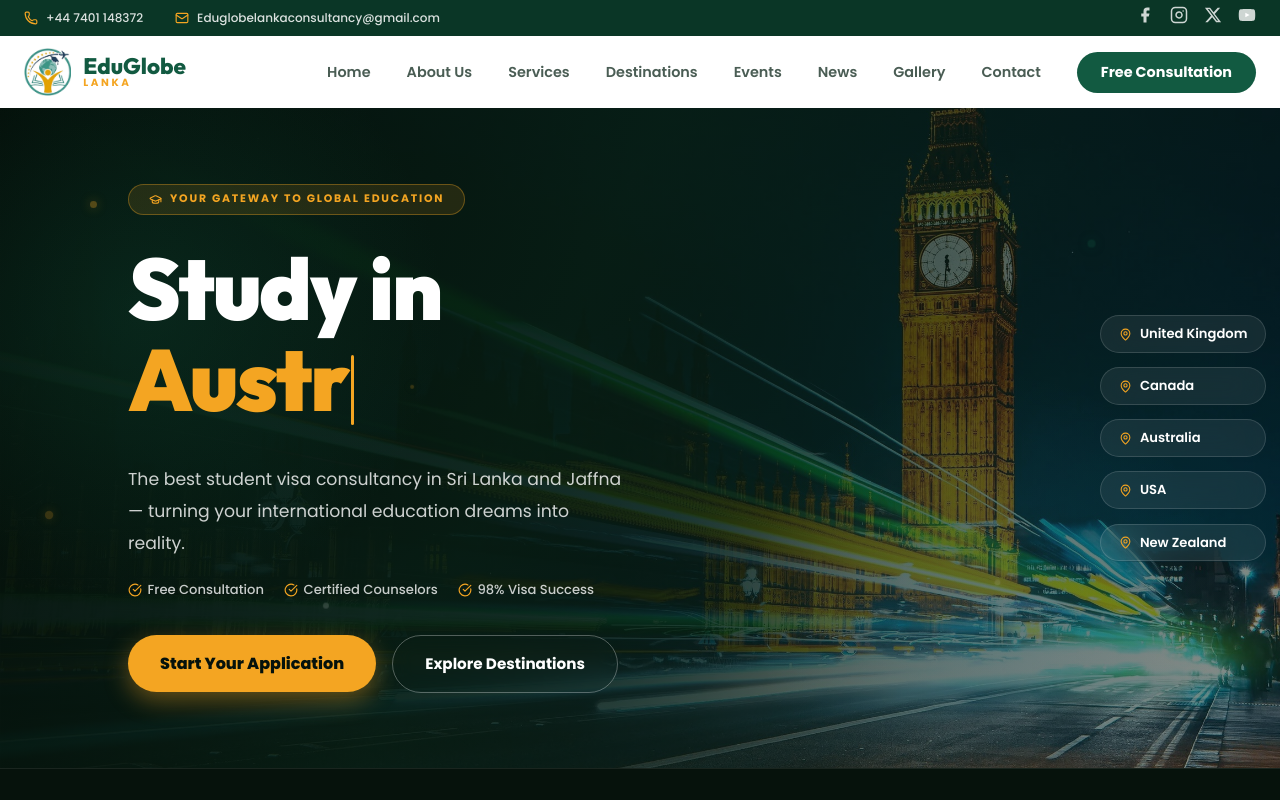
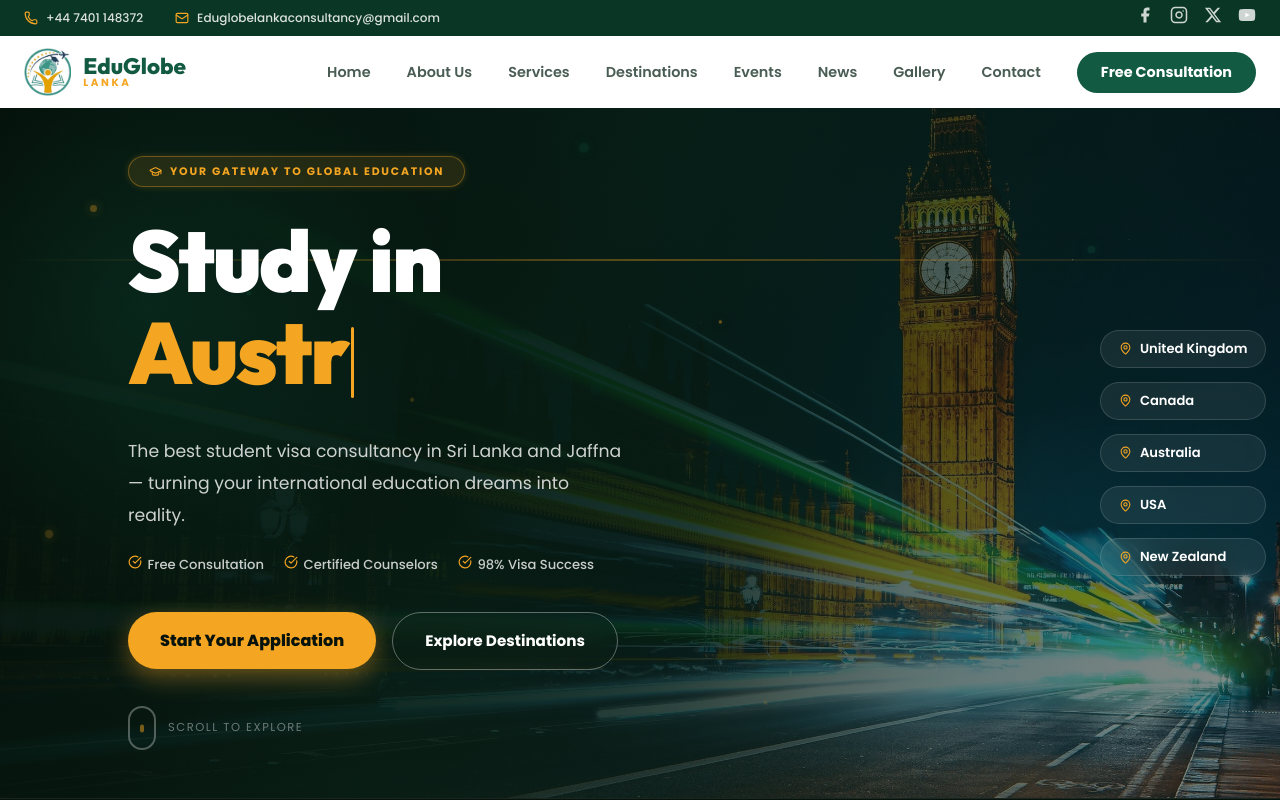
Before and after one commit to eduglobelanka/Website, a React (Vite) app: page / in a window 1280 px wide. Shown: the top 800 px of the page. Built offline with nearby package versions, Linux system fonts and the light colour scheme.

Commit message:
feat: add Events and Hero components to showcase upcoming programs and student testimonials

```diff
--- a/src/components/Events.jsx
+++ b/src/components/Events.jsx
@@ -1,6 +1,7 @@
-import React from 'react';
-import { Box, Container, Grid, Typography, Card, CardContent, Button, Chip, Avatar, useTheme } from '@mui/material';
-import { Calendar, ArrowRight, Star, Quote } from 'lucide-react';
+import React, { useState, useEffect, useCallback } from 'react';
+import { Box, Container, Grid, Typography, Card, CardContent, Button, Chip, Avatar, useTheme, IconButton } from '@mui/material';
+import { Calendar, ArrowRight, Star, Quote, ChevronLeft, ChevronRight } from 'lucide-react';
+import { motion, AnimatePresence } from 'framer-motion';
 
 const events = [
   {
@@ -51,7 +52,173 @@ const testimonials = [
     avatar: 'S',
     avatarBg: '#c48013',
   },
+  {
+    name: 'Arunthavarajah Priya',
+    role: 'University of Hertfordshire, UK',
+    text: 'As a student from Jaffna, I was unsure how to navigate the UK visa process. EduGlobe Lanka guided me every step of the way — from my application to landing in the UK. Truly the best!',
+    avatar: 'A',
+    avatarBg: '#7b1fa2',
+  },
+  {
+    name: 'Tharmalingam Suriya',
+    role: 'Coventry University, UK',
+    text: 'EduGlobe Lanka team is extremely professional and knowledgeable. They made my dream of studying in the UK a reality. I highly recommend them to every student in Jaffna!',
+    avatar: 'T',
+    avatarBg: '#125A41',
+  },
+  {
+    name: 'Kanagasabai Nithya',
+    role: 'University of Canberra, Australia',
+    text: 'The counsellors at EduGlobe Lanka understood my situation perfectly and found the right university and course for me. The entire process was seamless. Thank you so much!',
+    avatar: 'K',
+    avatarBg: '#c62828',
+  },
 ];
+
+
+function TestimonialCarousel({ theme }) {
+  const [idx, setIdx] = useState(0);
+  const [dir, setDir] = useState(1);
+  const total = testimonials.length;
+
+  const go = useCallback((newIdx, direction) => {
+    setDir(direction);
+    setIdx(newIdx);
+  }, []);
+
+  const next = useCallback(() => go((idx + 1) % total, 1), [idx, total, go]);
+  const prev = useCallback(() => go((idx - 1 + total) % total, -1), [idx, total, go]);
+
+  // Auto-advance on mobile
+  useEffect(() => {
+    const id = setInterval(next, 4500);
+    return () => clearInterval(id);
+  }, [next]);
+
+  const slideVariants = {
+    enter: (d) => ({ opacity: 0, x: d > 0 ? 120 : -120 }),
+    center: { opacity: 1, x: 0, transition: { duration: 0.42, ease: [0.25, 0.46, 0.45, 0.94] } },
+    exit: (d) => ({ opacity: 0, x: d > 0 ? -120 : 120, transition: { duration: 0.32 } }),
+  };
+
+  // Duplicate cards for seamless marquee on desktop
+  const doubled = [...testimonials, ...testimonials];
+
+  return (
+    <Box>
+      {/* ── DESKTOP: infinite marquee ── */}
+      <Box sx={{ display: { xs: 'none', md: 'block' }, overflow: 'hidden' }}>
+        <style>{`
+          @keyframes marquee-scroll {
+            0%   { transform: translateX(0); }
+            100% { transform: translateX(-50%); }
+          }
+          .testimonial-track {
+            display: flex;
+            gap: 24px;
+            width: max-content;
+            animation: marquee-scroll 36s linear infinite;
+          }
+          .testimonial-track:hover {
+            animation-play-state: paused;
+          }
+        `}</style>
+        <Box className="testimonial-track">
+          {doubled.map((t, i) => (
+            <Box key={i} sx={{ width: 420, flexShrink: 0 }}>
+              <Card
+                sx={{
+                  height: '100%', borderRadius: 3,
+                  boxShadow: '0 4px 24px rgba(18,90,65,0.07)',
+                  border: '1px solid rgba(18,90,65,0.08)',
+                  transition: 'transform 0.3s, box-shadow 0.3s',
+                  '&:hover': { transform: 'translateY(-6px)', boxShadow: '0 20px 48px rgba(18,90,65,0.13)' },
+                }}
+              >
+                <CardContent sx={{ p: 4 }}>
+                  <Box sx={{ color: theme.palette.secondary.main, opacity: 0.3, mb: 2, lineHeight: 0 }}>
+                    <Quote size={40} />
+                  </Box>
+                  <Typography variant="body1" sx={{ color: theme.palette.text.secondary, lineHeight: 1.9, mb: 3, fontStyle: 'italic', fontSize: '0.93rem' }}>
+                    "{t.text}"
+                  </Typography>
+                  <Box sx={{ height: '1px', bgcolor: 'rgba(18,90,65,0.1)', mb: 3 }} />
+                  <Box sx={{ display: 'flex', alignItems: 'center', gap: 2 }}>
+                    <Avatar sx={{ bgcolor: t.avatarBg, width: 46, height: 46, fontWeight: 800, fontSize: '1rem', flexShrink: 0, boxShadow: '0 4px 12px rgba(0,0,0,0.15)' }}>
+                      {t.avatar}
+                    </Avatar>
+                    <Box>
+                      <Typography variant="subtitle2" sx={{ fontWeight: 700, color: theme.palette.primary.main }}>{t.name}</Typography>
+                      <Typography variant="caption" sx={{ color: theme.palette.text.secondary, display: 'block', mb: 0.5, fontSize: '0.76rem' }}>{t.role}</Typography>
+                      <Box sx={{ display: 'flex', gap: 0.3 }}>
+                        {[...Array(5)].map((_, si) => <Star key={si} size={11} fill={theme.palette.secondary.main} color={theme.palette.secondary.main} />)}
+                      </Box>
+                    </Box>
+                  </Box>
+                </CardContent>
+              </Card>
+            </Box>
+          ))}
+        </Box>
+      </Box>
+
+      {/* ── MOBILE: one-at-a-time carousel ── */}
+      <Box sx={{ display: { xs: 'block', md: 'none' } }}>
+        <Box sx={{ overflow: 'hidden', minHeight: 300 }}>
+          <AnimatePresence custom={dir} mode="wait">
+            <motion.div key={idx} custom={dir} variants={slideVariants} initial="enter" animate="center" exit="exit">
+              <Card
+                sx={{
+                  borderRadius: 3,
+                  boxShadow: '0 4px 24px rgba(18,90,65,0.07)',
+                  border: '1px solid rgba(18,90,65,0.08)',
+                }}
+              >
+                <CardContent sx={{ p: 3 }}>
+                  <Box sx={{ color: theme.palette.secondary.main, opacity: 0.3, mb: 2, lineHeight: 0 }}>
+                    <Quote size={40} />
+                  </Box>
+                  <Typography variant="body1" sx={{ color: theme.palette.text.secondary, lineHeight: 1.9, mb: 3, fontStyle: 'italic', fontSize: '0.93rem' }}>
+                    "{testimonials[idx].text}"
+                  </Typography>
+                  <Box sx={{ height: '1px', bgcolor: 'rgba(18,90,65,0.1)', mb: 3 }} />
+                  <Box sx={{ display: 'flex', alignItems: 'center', gap: 2 }}>
+                    <Avatar sx={{ bgcolor: testimonials[idx].avatarBg, width: 46, height: 46, fontWeight: 800, fontSize: '1rem', flexShrink: 0, boxShadow: '0 4px 12px rgba(0,0,0,0.15)' }}>
+                      {testimonials[idx].avatar}
+                    </Avatar>
+                    <Box>
+                      <Typography variant="subtitle2" sx={{ fontWeight: 700, color: theme.palette.primary.main }}>{testimonials[idx].name}</Typography>
+                      <Typography variant="caption" sx={{ color: theme.palette.text.secondary, display: 'block', mb: 0.5, fontSize: '0.76rem' }}>{testimonials[idx].role}</Typography>
+                      <Box sx={{ display: 'flex', gap: 0.3 }}>
+                        {[...Array(5)].map((_, si) => <Star key={si} size={11} fill={theme.palette.secondary.main} color={theme.palette.secondary.main} />)}
+                      </Box>
+                    </Box>
+                  </Box>
+                </CardContent>
+              </Card>
+            </motion.div>
+          </AnimatePresence>
+        </Box>
+
+        {/* Mobile controls */}
+        <Box sx={{ display: 'flex', alignItems: 'center', justifyContent: 'center', gap: 2, mt: 3 }}>
+          <IconButton onClick={prev} sx={{ border: '1px solid rgba(18,90,65,0.2)', color: '#125A41', '&:hover': { bgcolor: '#125A41', color: 'white' }, transition: 'all 0.25s' }}>
+            <ChevronLeft size={20} />
+          </IconButton>
+          <Box sx={{ display: 'flex', gap: 1 }}>
+            {testimonials.map((_, i) => (
+              <Box key={i} onClick={() => go(i, i > idx ? 1 : -1)} sx={{ width: i === idx ? 22 : 8, height: 8, borderRadius: 4, bgcolor: i === idx ? '#125A41' : 'rgba(18,90,65,0.25)', cursor: 'pointer', transition: 'all 0.35s ease' }} />
+            ))}
+          </Box>
+          <IconButton onClick={next} sx={{ border: '1px solid rgba(18,90,65,0.2)', color: '#125A41', '&:hover': { bgcolor: '#125A41', color: 'white' }, transition: 'all 0.25s' }}>
+            <ChevronRight size={20} />
+          </IconButton>
+        </Box>
+      </Box>
+    </Box>
+  );
+}
+
 
 const Events = () => {
   const theme = useTheme();
@@ -89,7 +256,6 @@ const Events = () => {
             </Button>
           </Box>
 
-          {/* Use flexbox row for reliable 3-column layout */}
           <Box sx={{ display: 'flex', flexWrap: 'wrap', gap: 3 }}>
             {events.map((ev, i) => (
               <Box key={i} sx={{ flex: { xs: '1 1 100%', md: '1 1 calc(33.33% - 16px)' }, minWidth: 0 }}>
@@ -138,7 +304,7 @@ const Events = () => {
         </Container>
       </Box>
 
-      {/* ─── Testimonials ─── */}
+      {/* ─── Testimonials Carousel ─── */}
       <Box sx={{ py: { xs: 8, md: 12 }, background: 'linear-gradient(150deg, #edf7f2 0%, #f5faf7 50%, #edf4f9 100%)' }}>
         <Container maxWidth="xl">
           <Box sx={{ textAlign: 'center', mb: 7 }}>
@@ -153,69 +319,7 @@ const Events = () => {
             </Typography>
           </Box>
 
-          {/* 3-column flex row */}
-          <Box sx={{ display: 'flex', flexWrap: 'wrap', gap: 3 }}>
-            {testimonials.map((t, i) => (
-              <Box key={i} sx={{ flex: { xs: '1 1 100%', md: '1 1 calc(33.33% - 16px)' }, minWidth: 0 }}>
-                <Card
-                  sx={{
-                    height: '100%',
-                    borderRadius: 3,
-                    boxShadow: '0 4px 24px rgba(18,90,65,0.07)',
-                    border: '1px solid rgba(18,90,65,0.08)',
-                    transition: 'transform 0.3s ease, box-shadow 0.3s ease',
-                    '&:hover': { transform: 'translateY(-6px)', boxShadow: '0 20px 48px rgba(18,90,65,0.13)' },
-                  }}
-                >
-                  <CardContent sx={{ p: 4 }}>
-                    {/* Quote icon */}
-                    <Box sx={{ color: theme.palette.secondary.main, opacity: 0.3, mb: 2, lineHeight: 0 }}>
-                      <Quote size={44} />
-                    </Box>
-
-                    <Typography
-                      variant="body1"
-                      sx={{ color: theme.palette.text.secondary, lineHeight: 1.9, mb: 3, fontStyle: 'italic', fontSize: '0.95rem' }}
-                    >
-                      "{t.text}"
-                    </Typography>
-
-                    {/* Divider */}
-                    <Box sx={{ height: '1px', bgcolor: 'rgba(18,90,65,0.1)', mb: 3 }} />
-
-                    <Box sx={{ display: 'flex', alignItems: 'center', gap: 2 }}>
-                      <Avatar
-                        sx={{
-                          bgcolor: t.avatarBg,
-                          width: 50,
-                          height: 50,
-                          fontWeight: 800,
-                          fontSize: '1.1rem',
-                          flexShrink: 0,
-                          boxShadow: '0 4px 12px rgba(0,0,0,0.15)',
-                        }}
-                      >
-                        {t.avatar}
-                      </Avatar>
-                      <Box>
-                        <Typography variant="subtitle2" sx={{ fontWeight: 700, color: theme.palette.primary.main }}>
-                          {t.name}
-                        </Typography>
-                        <Typography variant="caption" sx={{ color: theme.palette.text.secondary, display: 'block', mb: 0.5, fontSize: '0.78rem' }}>
-                          {t.role}
-                        </Typography>
-                        <Box sx={{ display: 'flex', gap: 0.3 }}>
-                          {[...Array(5)].map((_, si) => (
-                            <Star key={si} size={12} fill={theme.palette.secondary.main} color={theme.palette.secondary.main} />
-                          ))}
-                        </Box>
-                      </Box>
-                    </Box>
-                  </CardContent>
-                </Card>
-              </Box>
-            ))}
-          </Box>
+          <TestimonialCarousel theme={theme} />
         </Container>
       </Box>
     </>
--- a/src/components/Hero.jsx
+++ b/src/components/Hero.jsx
@@ -1,6 +1,6 @@
 import React, { useEffect, useState, useRef } from 'react';
 import { Box, Typography, Button, Container } from '@mui/material';
-import { motion, useInView } from 'framer-motion';
+import { motion, useInView, AnimatePresence } from 'framer-motion';
 import {
   Users, BookOpen, GraduationCap, FileText,
   ArrowRight, CheckCircle, Star, TrendingUp, MapPin,
@@ -33,14 +33,18 @@ const FEATURES = [
 
 // ── Particles ────────────────────────────────────────────────
 const PARTICLES = [
-  { w: 7, h: 7, top: '14%', left: '7%', dur: 7, delay: 0, col: `rgba(244,165,34,0.55)` },
-  { w: 5, h: 5, top: '28%', left: '20%', dur: 9, delay: 1.2, col: `rgba(18,90,65,0.6)` },
-  { w: 9, h: 9, top: '62%', left: '4%', dur: 8, delay: 0.5, col: `rgba(244,165,34,0.4)` },
-  { w: 6, h: 6, top: '78%', left: '25%', dur: 10, delay: 2, col: `rgba(255,255,255,0.22)` },
-  { w: 4, h: 4, top: '42%', left: '32%', dur: 6, delay: 0.8, col: `rgba(244,165,34,0.35)` },
-  { w: 8, h: 8, top: '20%', left: '85%', dur: 7, delay: 0.3, col: `rgba(18,90,65,0.5)` },
-  { w: 5, h: 5, top: '52%', left: '90%', dur: 9, delay: 1.8, col: `rgba(244,165,34,0.45)` },
-  { w: 6, h: 6, top: '72%', left: '78%', dur: 7, delay: 0.9, col: `rgba(255,255,255,0.18)` },
+  { w: 7,  h: 7,  top: '14%', left: '7%',  dur: 7,  delay: 0,   col: `rgba(244,165,34,0.55)` },
+  { w: 5,  h: 5,  top: '28%', left: '20%', dur: 9,  delay: 1.2, col: `rgba(18,90,65,0.6)`    },
+  { w: 9,  h: 9,  top: '62%', left: '4%',  dur: 8,  delay: 0.5, col: `rgba(244,165,34,0.4)`  },
+  { w: 6,  h: 6,  top: '78%', left: '25%', dur: 10, delay: 2,   col: `rgba(255,255,255,0.22)` },
+  { w: 4,  h: 4,  top: '42%', left: '32%', dur: 6,  delay: 0.8, col: `rgba(244,165,34,0.35)` },
+  { w: 8,  h: 8,  top: '20%', left: '85%', dur: 7,  delay: 0.3, col: `rgba(18,90,65,0.5)`    },
+  { w: 5,  h: 5,  top: '52%', left: '90%', dur: 9,  delay: 1.8, col: `rgba(244,165,34,0.45)` },
+  { w: 6,  h: 6,  top: '72%', left: '78%', dur: 7,  delay: 0.9, col: `rgba(255,255,255,0.18)` },
+  { w: 3,  h: 3,  top: '35%', left: '55%', dur: 5,  delay: 0.4, col: `rgba(244,165,34,0.5)`  },
+  { w: 10, h: 10, top: '8%',  left: '45%', dur: 11, delay: 1.5, col: `rgba(18,90,65,0.35)`   },
+  { w: 4,  h: 4,  top: '88%', left: '60%', dur: 8,  delay: 2.5, col: `rgba(244,165,34,0.3)`  },
+  { w: 7,  h: 7,  top: '50%', left: '70%', dur: 6,  delay: 0.2, col: `rgba(255,255,255,0.14)` },
 ];
 
 // ── Animated counter ─────────────────────────────────────────
@@ -105,6 +109,14 @@ const fadeRight = {
   hidden: { opacity: 0, x: 48 },
   visible: (d = 0) => ({ opacity: 1, x: 0, transition: { duration: 0.6, delay: d, ease: 'easeOut' } }),
 };
+const fadeLeft = {
+  hidden: { opacity: 0, x: -48 },
+  visible: (d = 0) => ({ opacity: 1, x: 0, transition: { duration: 0.6, delay: d, ease: 'easeOut' } }),
+};
+const scaleIn = {
+  hidden: { opacity: 0, scale: 0.7 },
+  visible: (d = 0) => ({ opacity: 1, scale: 1, transition: { duration: 0.5, delay: d, type: 'spring', stiffness: 200 } }),
+};
 
 // ─────────────────────────────────────────────────────────────
 const Hero = () => {
@@ -135,6 +147,21 @@ const Hero = () => {
           position: 'absolute', inset: 0,
           background: 'linear-gradient(115deg, rgba(4,14,8,0.95) 0%, rgba(8,30,18,0.86) 42%, rgba(6,18,12,0.45) 100%)',
         }} />
+
+        {/* Shimmer scan line */}
+        <motion.div
+          style={{ position: 'absolute', inset: 0, pointerEvents: 'none', zIndex: 1, overflow: 'hidden' }}
+          initial={false}
+        >
+          <motion.div
+            style={{
+              position: 'absolute', left: 0, right: 0, height: 2,
+              background: 'linear-gradient(90deg, transparent, rgba(244,165,34,0.35), transparent)',
+            }}
+            animate={{ top: ['-2%', '102%'] }}
+            transition={{ duration: 4, repeat: Infinity, ease: 'linear', repeatDelay: 2 }}
+          />
+        </motion.div>
 
         {/* Morphing green blob */}
         <Box sx={{
@@ -239,17 +266,23 @@ const Hero = () => {
           <Box sx={{ maxWidth: { xs: '100%', md: 700, lg: 760 }, color: 'white' }}>
 
             {/* Badge pill */}
-            <motion.div custom={0} initial="hidden" animate="visible" variants={fadeUp}>
+            <motion.div custom={0} initial="hidden" animate="visible" variants={scaleIn}>
+              <motion.div
+                animate={{ boxShadow: ['0 0 0px rgba(244,165,34,0)', '0 0 18px rgba(244,165,34,0.45)', '0 0 0px rgba(244,165,34,0)'] }}
+                transition={{ duration: 2.5, repeat: Infinity, ease: 'easeInOut' }}
+                style={{ display: 'inline-block', borderRadius: 30, marginBottom: '28px' }}
+              >
                 <Box sx={{
                   display: 'inline-flex', alignItems: 'center', gap: 1,
                   bgcolor: 'rgba(244,165,34,0.12)', border: '1px solid rgba(244,165,34,0.35)',
-                borderRadius: 30, px: 2.5, py: 0.8, mb: 3.5,
+                  borderRadius: 30, px: 2.5, py: 0.8,
                 }}>
                   <GraduationCap size={13} color={ORANGE} />
                   <Typography sx={{ color: ORANGE, fontWeight: 700, letterSpacing: 1.8, textTransform: 'uppercase', fontSize: '0.68rem' }}>
                     Your Gateway to Global Education
                   </Typography>
                 </Box>
+              </motion.div>
             </motion.div>
 
             {/* "Study in" line */}
@@ -284,22 +317,41 @@ const Hero = () => {
               </Typography>
             </motion.div>
 
-            {/* Trust ticks */}
-            <motion.div custom={0.4} initial="hidden" animate="visible" variants={fadeUp}>
+            {/* Trust ticks — staggered */}
             <Box sx={{ display: 'flex', flexWrap: 'wrap', gap: 2.5, mb: 4.5 }}>
-                {['Free Consultation', 'Certified Counselors', '98% Visa Success'].map(t => (
-                  <Box key={t} sx={{ display: 'flex', alignItems: 'center', gap: 0.7 }}>
+              {['Free Consultation', 'Certified Counselors', '98% Visa Success'].map((t, i) => (
+                <motion.div
+                  key={t}
+                  initial={{ opacity: 0, x: -20 }}
+                  animate={{ opacity: 1, x: 0 }}
+                  transition={{ delay: 0.5 + i * 0.15, duration: 0.5, ease: 'easeOut' }}
+                >
+                  <Box sx={{ display: 'flex', alignItems: 'center', gap: 0.7 }}>
+                    <motion.div
+                      initial={{ scale: 0 }}
+                      animate={{ scale: 1 }}
+                      transition={{ delay: 0.55 + i * 0.15, type: 'spring', stiffness: 300 }}
+                    >
                       <CheckCircle size={14} color={ORANGE} />
+                    </motion.div>
                     <Typography sx={{ color: 'rgba(255,255,255,0.78)', fontSize: '0.82rem', fontWeight: 500 }}>{t}</Typography>
                   </Box>
+                </motion.div>
               ))}
             </Box>
-            </motion.div>
 
             {/* CTA buttons */}
-            <motion.div custom={0.5} initial="hidden" animate="visible" variants={fadeUp}>
+            <motion.div
+              initial={{ opacity: 0, y: 24 }}
+              animate={{ opacity: 1, y: 0 }}
+              transition={{ delay: 0.72, duration: 0.6, ease: 'easeOut' }}
+            >
               <Box sx={{ display: 'flex', gap: 2, flexWrap: 'wrap' }}>
-                <motion.div whileHover={{ y: -3 }} whileTap={{ scale: 0.97 }}>
+                <motion.div
+                  whileHover={{ y: -5, scale: 1.04 }}
+                  whileTap={{ scale: 0.95 }}
+                  transition={{ type: 'spring', stiffness: 350, damping: 18 }}
+                >
                   <Button
                     variant="contained" size="large"
                     sx={{
@@ -307,26 +359,51 @@ const Hero = () => {
                       px: 4, py: 1.8, borderRadius: 30,
                       fontWeight: 800, fontSize: '1rem',
                       boxShadow: '0 8px 25px rgba(244,165,34,0.4)',
-                      '&:hover': { bgcolor: '#ffb732', boxShadow: '0 12px 30px rgba(244,165,34,0.6)' },
+                      transition: 'box-shadow 0.3s',
+                      '&:hover': { bgcolor: '#ffb732', boxShadow: '0 18px 40px rgba(244,165,34,0.65)' },
                     }}
                   >
                     Start Your Application
                   </Button>
                 </motion.div>
-                <motion.div whileHover={{ y: -3 }} whileTap={{ scale: 0.97 }}>
+                <motion.div
+                  whileHover={{ y: -5, scale: 1.04 }}
+                  whileTap={{ scale: 0.95 }}
+                  transition={{ type: 'spring', stiffness: 350, damping: 18 }}
+                >
                   <Button
                     variant="outlined" size="large"
                     sx={{
-                      color: 'white', borderColor: 'rgba(255,255,255,0.3)',
+                      color: 'white', borderColor: 'rgba(255,255,255,0.35)',
                       px: 4, py: 1.8, borderRadius: 30,
                       fontWeight: 700, fontSize: '0.95rem',
                       backdropFilter: 'blur(10px)',
-                      '&:hover': { borderColor: ORANGE, bgcolor: 'rgba(244,165,34,0.08)', color: ORANGE },
+                      transition: 'all 0.3s',
+                      '&:hover': { borderColor: ORANGE, bgcolor: 'rgba(244,165,34,0.1)', color: ORANGE },
                     }}
                   >
                     Explore Destinations
                   </Button>
                 </motion.div>
+              </Box>
+            </motion.div>
+
+            {/* Scroll indicator */}
+            <motion.div
+              initial={{ opacity: 0 }}
+              animate={{ opacity: 1 }}
+              transition={{ delay: 1.4, duration: 0.8 }}
+              style={{ marginTop: 36 }}
+            >
+              <Box sx={{ display: 'flex', alignItems: 'center', gap: 1.5 }}>
+                <Box sx={{ position: 'relative', width: 28, height: 44, borderRadius: 14, border: '2px solid rgba(255,255,255,0.3)', display: 'flex', justifyContent: 'center', pt: '6px' }}>
+                  <motion.div
+                    style={{ width: 4, height: 8, borderRadius: 2, background: ORANGE }}
+                    animate={{ y: [0, 14, 0], opacity: [1, 0.3, 1] }}
+                    transition={{ duration: 1.6, repeat: Infinity, ease: 'easeInOut' }}
+                  />
+                </Box>
+                <Typography sx={{ color: 'rgba(255,255,255,0.4)', fontSize: '0.72rem', letterSpacing: 1.5, textTransform: 'uppercase' }}>Scroll to explore</Typography>
               </Box>
             </motion.div>
           </Box>
```
Lines whose indentation alone changed are shown as unchanged.
